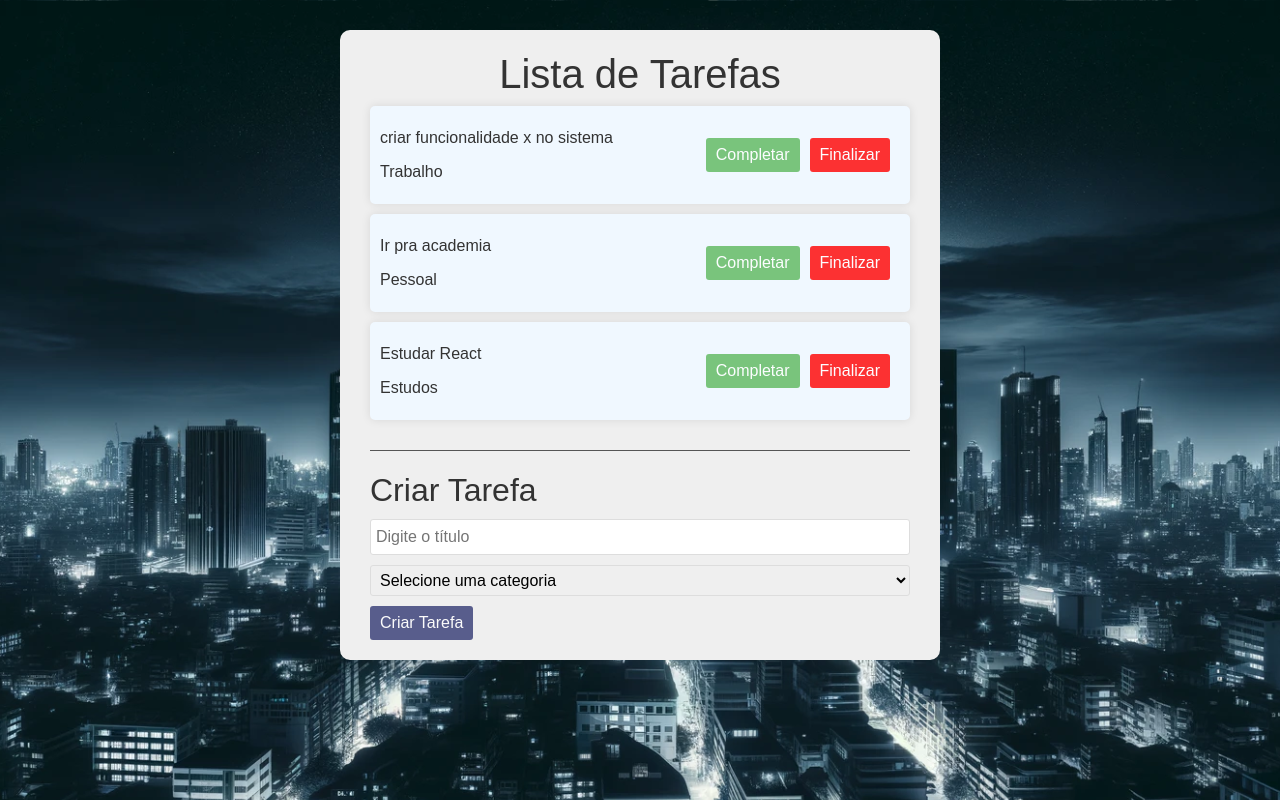
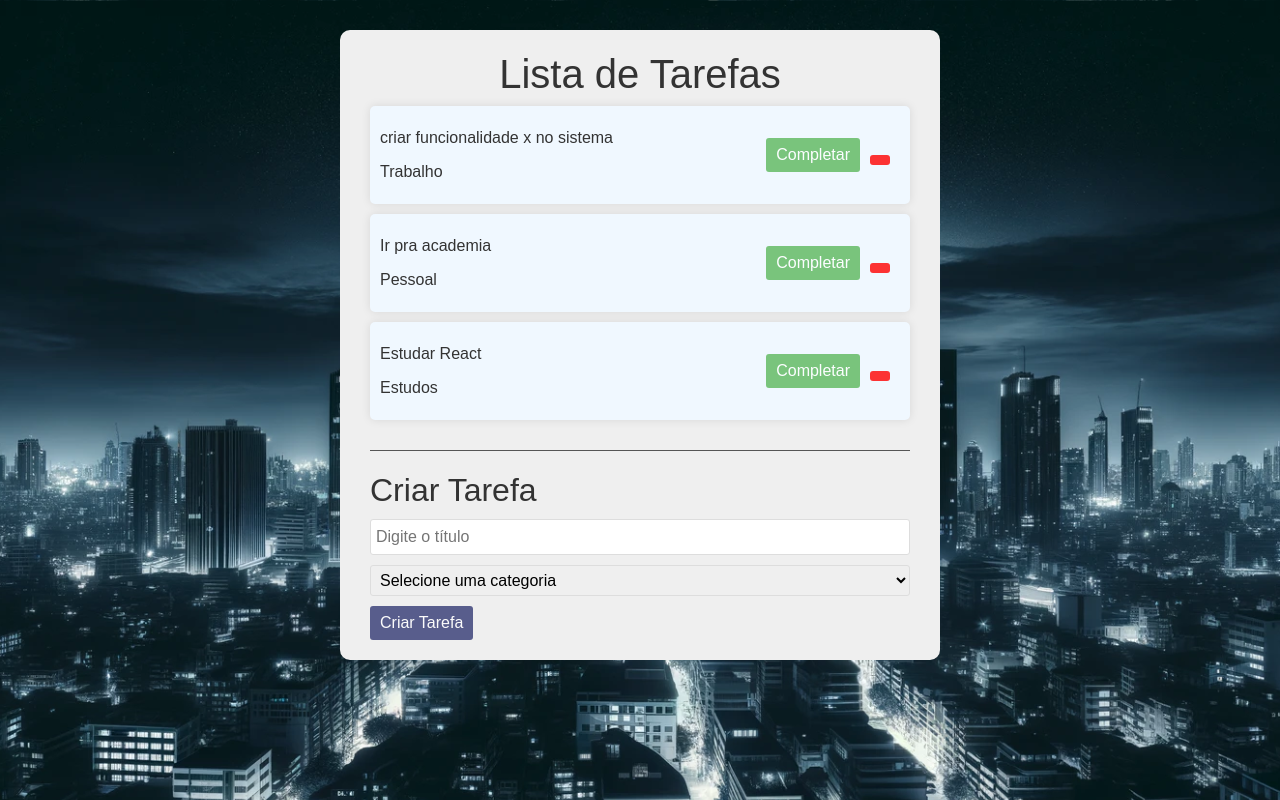
Before and after one commit to lauron15/ToDoList, a React (Create React App) app in the folder ClientApp/: page / in a window 1280 px wide. Shown: the top 800 px of the page. Built offline with nearby package versions, Linux system fonts and the light colour scheme.

Commit message:
Almost Finishing my todo list, I've already maden the functions modification, to exclude, include everything.

```diff
--- a/ClientApp/src/App.jsx
+++ b/ClientApp/src/App.jsx
@@ -38,11 +38,26 @@
     };
 
 
+    const removeTodo = (id) => {
+        const newTodos = [...todos]
+        const filteredTodos = newTodos.filter((todo) =>
+            todo.id !== id ? todo : null)
+
+
+    setTodos(filteredTodos);
+    };
+
+    const completeTodo = (id) => {
+        const newTodos = [...todos]
+        newTodos.map((todo) => todo.id === id ? todo.isCompleted = !todo.isCompleted : todo);
+        setTodos(newTodos);
+    };
+
     return <div className="app">
         <h1> Lista de Tarefas</h1>
         <div className="todo-list">
             {todos.map((todo) => (
-                <Todo key={todo.id} todo={todo} />))} </div>
+                <Todo key={todo.id} todo={todo} removeTodo={removeTodo} completeTodo={completeTodo} />))} </div>
         <Todoform addTodo={addTodo}/>
 </div>;
 
--- a/ClientApp/src/components/TodoItem.jsx
+++ b/ClientApp/src/components/TodoItem.jsx
@@ -1,15 +1,15 @@
 import React from 'react';
 
-const TodoItem = ({ todo }) => {
+const TodoItem = ({ todo,removeTodo,completeTodo }) => {
     return (
-        <div className="todo">
+        <div className="todo" style={{ textDecoration: todo.isCompleted ? "line-through": "" }}>
             <div className="content">
                 <p>{todo.text}</p>
                 <p className="category">{todo.category}</p>
             </div>
             <div>
-                <button className="complete">Completar</button>
-                <button className="remove">Finalizar</button>
+                <button className="complete" onClick={() => completeTodo(todo.id)}>Completar</button>
+                <button className="remove" onClick={() => removeTodo(todo.id)}></button>
             </div>
         </div>
     );
```
